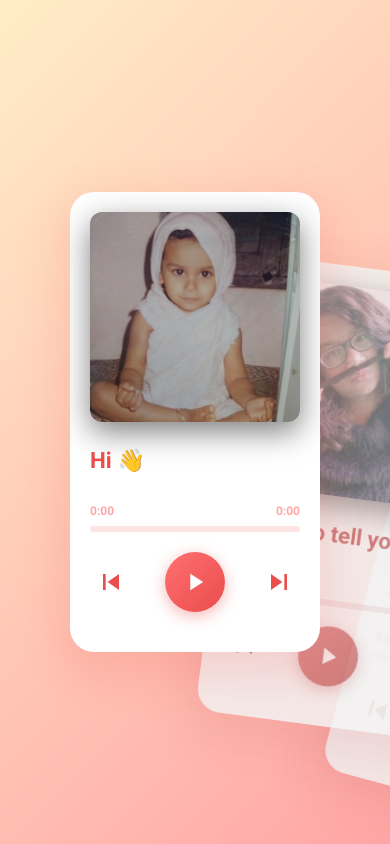
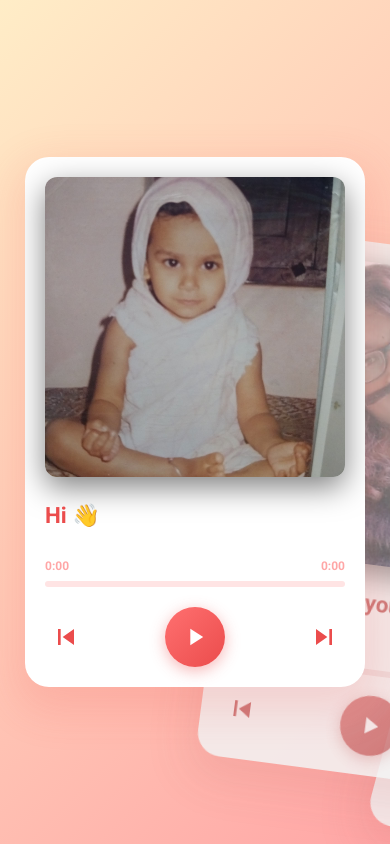
Before and after one commit to rahulbisht1826/chotuji, a plain HTML site: page index.html in a window 390 px wide. Drawn offline with Linux system fonts and the light colour scheme.

Commit message:
Add files via upload

```diff
--- a/index.html
+++ b/index.html
@@ -2,7 +2,7 @@
 <html lang="en" >
 <head>
   <meta charset="UTF-8">
-  <meta name="viewport" content="width=device-width, initial-scale=1.0, maximum-scale=1.0, user-scalable=no">
+  <meta name="viewport" content="width=1200">
   <meta name="theme-color" content="#FFEDC7">
   <meta name="apple-mobile-web-app-capable" content="yes">
   <title>Chotu Ji Music Player</title>
--- a/style.css
+++ b/style.css
@@ -24,18 +24,12 @@ body {
 
 .carousel-item {
   --items: 16;
-  --width: clamp(260px, 75vw, 340px);
-  --height: clamp(480px, 120vw, 530px);
+  --width: 340px;
+  --height: 530px;
   --x: calc(var(--active) * 800%);
   --y: calc(var(--active) * 200%);
   --rot: calc(var(--active) * 120deg);
   --opacity: calc(var(--zIndex) / var(--items) * 3 - 2);
-
-  @media (max-width: 480px) {
-    --width: 250px;
-    --height: 460px;
-    padding: 15px;
-  }
   overflow: hidden;
   position: absolute;
   z-index: var(--zIndex);
```
